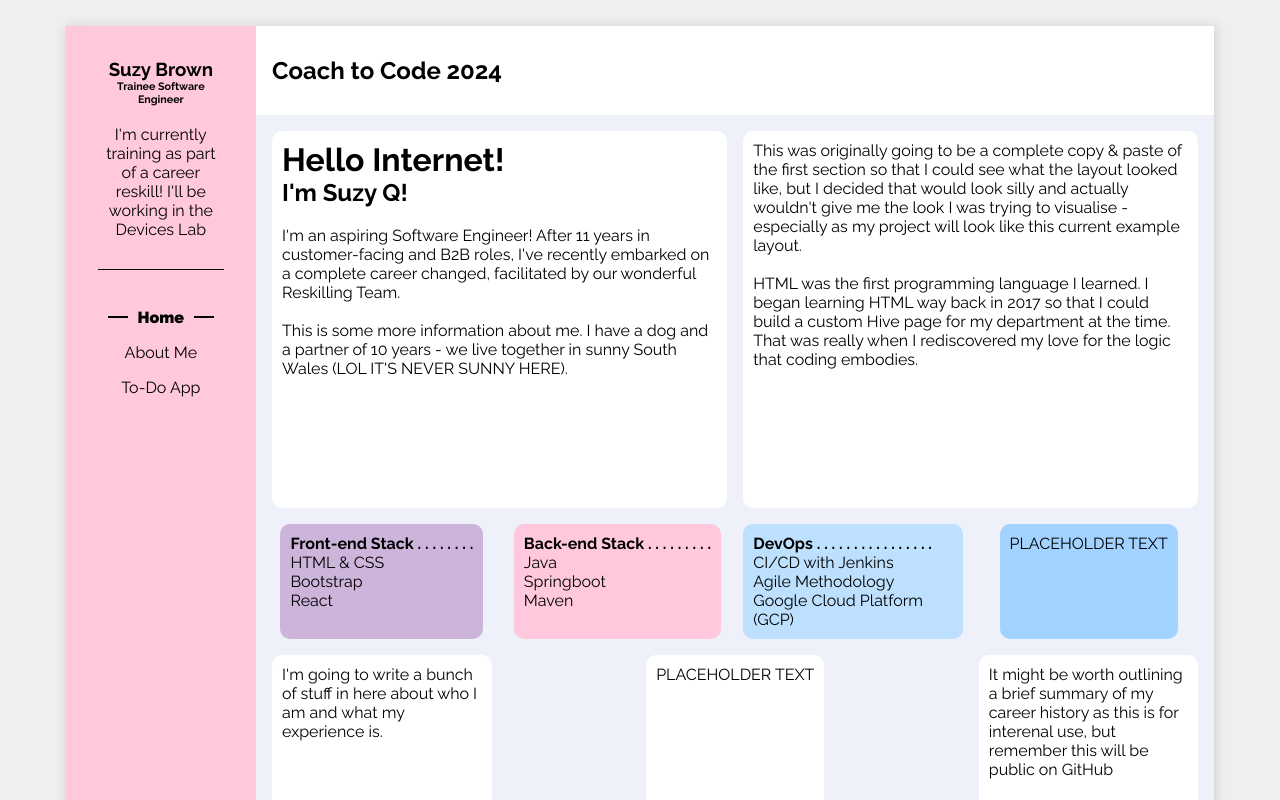
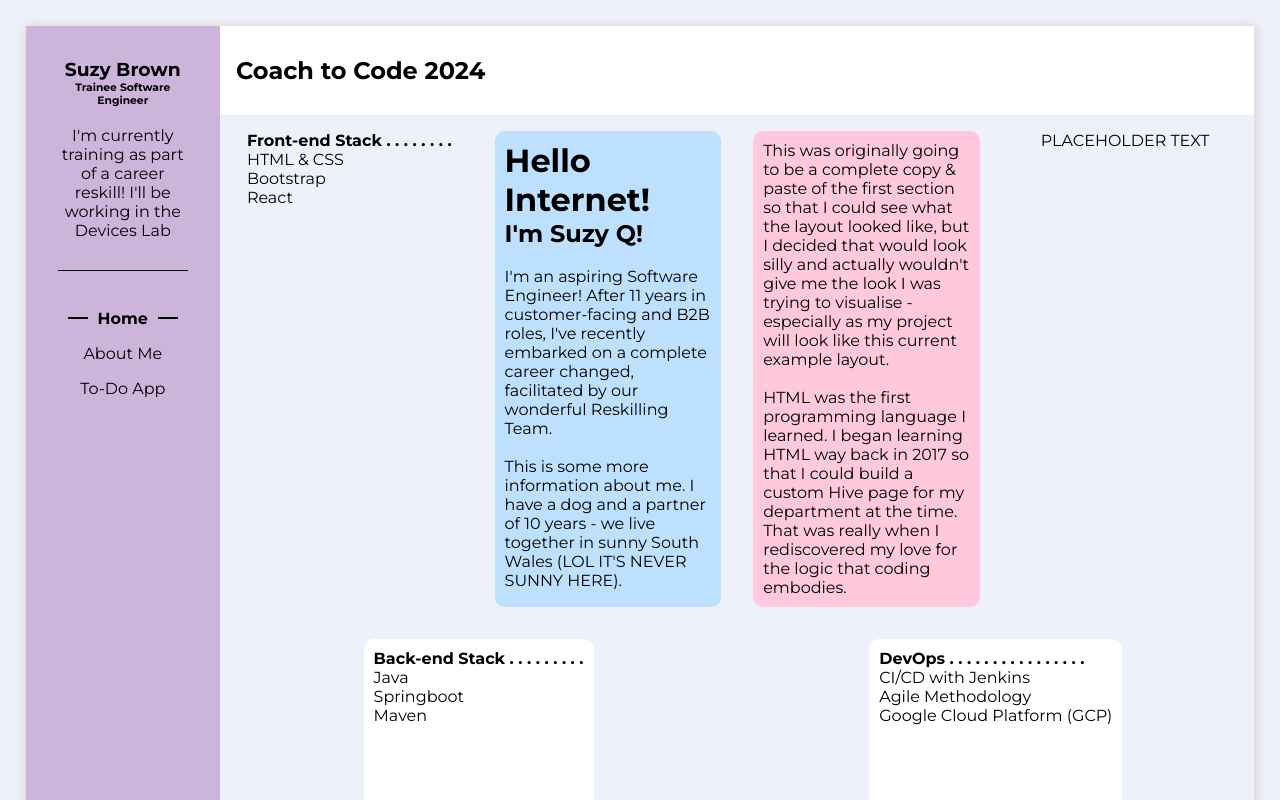
Before and after one commit to SuzyQ-2117/CoachToCodeProject, a React (Create React App) app in the folder frontend-react/: page / in a window 1280 px wide. Shown: the top 800 px of the page. Built offline with nearby package versions, Linux system fonts and the light colour scheme.

Commit message:
grid layout re-organised to push coloured sections to the top of the page. selfie moved to the top of the navbar and added curved borders and hover effect to Intro divs

```diff
--- a/frontend-react/src/App.css
+++ b/frontend-react/src/App.css
@@ -6,13 +6,13 @@
   padding: 0 auto;
   margin: 0 auto;
   outline: red solid 0px;
-  font-family: Raleway;
+  font-family: Montserrat;
 }
 
 body {
-  max-width: 1200px;
+  max-width: 1400px;
   margin: 0 auto;
-  background-color: rgb(239,239,239);
+  background-color: #EFF1FA;
 }
 
 ul {
@@ -37,10 +37,11 @@ ul {
 
 .sidebar {
   margin-left: 0;
+  margin-right: 0;
   padding: 2em;
-  width: 30em;
+  width: 170px;
   text-align: center;
-  background-color: #FFC8DD;
+  background-color: #CDB4DB;
 }
 
 
@@ -49,7 +50,11 @@ ul {
 }
 
 .selfie {
-  max-width: 10em;
+  max-width: 8em;
+  border-radius: 80px;
+  display: block;
+  margin: auto;
+  gap: 2em;
 }
 
 .footer {
@@ -89,6 +94,7 @@ ul {
 li {
   list-style: none;
   list-style-position: inside;
+  display: block;
 }
 
 .nav-link:visited,
@@ -114,7 +120,7 @@ li {
 }
 
 .nav-link.active {
-  font-weight: 900;
+  font-weight: 700;
 }
 
 .nav-link::before {
@@ -146,8 +152,12 @@ li {
   padding: 30px 1em;
 }
 
+.whole-box {
+  margin: 0;
+}
 
-/* GRID VIEW FOR THE MAIN PAGE */
+
+/* GRID VIEW FOR THE MAIN PAGE  */
 .container {
   margin: 0;
   padding: 1em;
@@ -156,66 +166,62 @@ li {
   grid-template-columns: 1fr 1fr 1fr 1fr;
   grid-template-rows: 1fr 1fr 1fr 1fr 1fr 1fr 1fr;
   grid-auto-columns: 1fr;
-  gap: 1em 1em;
+  gap: 2em 2em;
   grid-auto-flow: row;
   justify-items: stretch;
   align-items: stretch;
   grid-template-areas:
-    "top-left top-left top-right top-right"
-    "top-left top-left top-right top-right"
-    "top-left top-left top-right top-right"
-    "mid-far-left mid-left mid-right mid-far-right"
+    "top-far-left top-left top-right top-far-right"
+    "mid-left mid-left mid-right mid-right"
+    "mid-left mid-left mid-right mid-right"
+    "mid-left mid-left mid-right mid-right"
     "bottom-left bottom-middle bottom-middle bottom-right"
     "bottom-left bottom-middle bottom-middle bottom-right"
     "bottom-left bottom-middle bottom-middle bottom-right";
-
 }
 
-* {
-  outline: 0px red solid;
+.top-far-left {
+  grid-area: top-far-left;
+  background-color: #A2D2FF;
+  border-radius: 10px;
+  padding: 10px;
 }
 
 .top-left {
   grid-area: top-left;
-  background-color: white;
+  background-color: #BDE0FE;
   border-radius: 10px;
   padding: 10px;
 }
 
 .top-right {
   grid-area: top-right;
-  background-color: white;
+  background-color: #FFC8DD;
   border-radius: 10px;
   padding: 10px;
 }
 
-.mid-far-left {
-  grid-area: mid-far-left;
-  background-color: #CDB4DB;
+.top-far-right {
+  grid-area: top-far-right;
+  background-color: #FFAFCC;
   border-radius: 10px;
   padding: 10px;
 }
 
 .mid-left {
   grid-area: mid-left;
-  background-color: #FFC8DD;
+  background-color: white;
   border-radius: 10px;
   padding: 10px;
 }
 
 .mid-right {
   grid-area: mid-right;
-  background-color: #BDE0FE;
+  background-color: white;
   border-radius: 10px;
   padding: 10px;
 }
 
-.mid-far-right {
-  grid-area: mid-far-right;
-  background-color: #A2D2FF;
-  border-radius: 10px;
-  padding: 10px;
-}
 
 .bottom-left {
   grid-area: bottom-left;
@@ -237,3 +243,7 @@ li {
   border-radius: 10px;
   padding: 10px;
 }
+
+.top-far-left:hover, .top-left:hover, .top-right:hover, .top-far-right:hover, .mid-left:hover, .mid-right:hover, .bottom-left:hover, .bottom-middle:hover, .bottom-right:hover{
+  box-shadow: 1px 1px 10px 1px #d6cfcb;
+}
```
